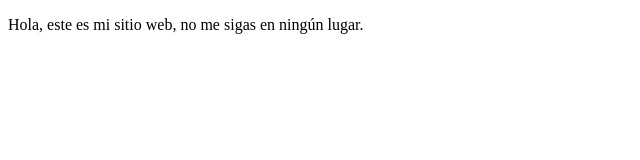
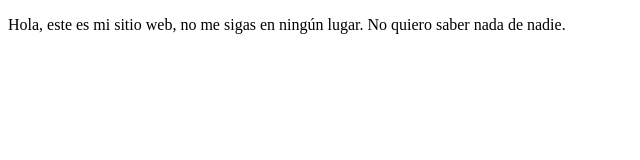
Before and after one commit to juancarlosyanes1/proyectoDemoCursoPrework, a plain HTML site: page index.html in a window 1280 px wide. Shown: the whole page, without its empty margins (0-640 px from the left). Drawn offline with Linux system fonts and the light colour scheme.

Commit message:
cambios a documento

```diff
--- a/index.html
+++ b/index.html
@@ -8,7 +8,7 @@
 </head>
 <body>
     <p>
-        Hola, este es mi sitio web, no me sigas en ningún lugar.
+        Hola, este es mi sitio web, no me sigas en ningún lugar. No quiero saber nada de nadie.
     </p>
 </body>
 </html>
```
